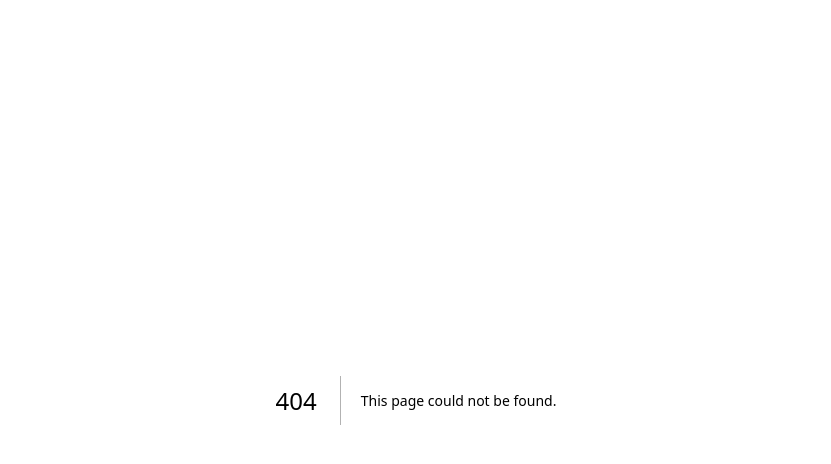
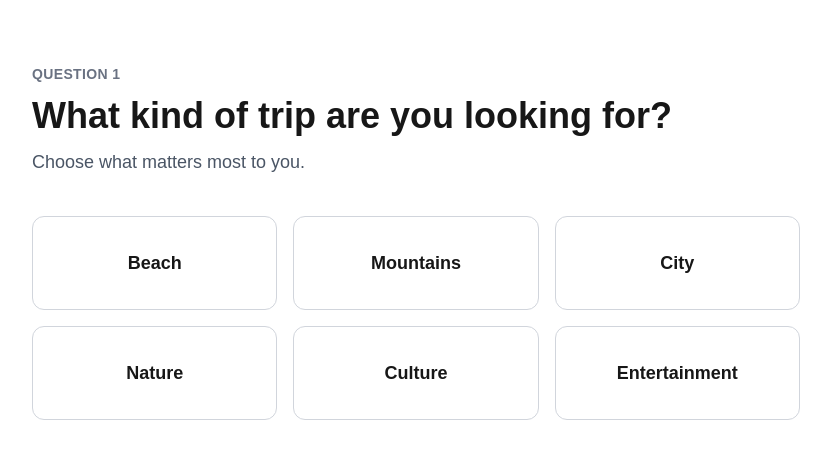
Before and after one commit to AstolffoBV/tripmatch, a Next.js app: page /discover in a window 1280 px wide. Before the commit this address had no page. Shown: the top 464 px of the page, without its empty margins (224-1055 px from the left). Built offline with nearby package versions, Linux system fonts and the light colour scheme.

Commit message:
Add first discovery step

```diff
--- /dev/null
+++ b/src/app/discover/page.tsx
@@ -0,0 +1,40 @@
+const tripTypes = [
+  "Beach",
+  "Mountains",
+  "City",
+  "Nature",
+  "Culture",
+  "Entertainment",
+];
+
+export default function DiscoverPage() {
+  return (
+    <main className="min-h-screen px-6 py-16">
+      <div className="mx-auto max-w-3xl">
+        <p className="text-sm font-semibold uppercase tracking-wide text-gray-500">
+          Question 1
+        </p>
+
+        <h1 className="mt-3 text-3xl font-bold sm:text-4xl">
+          What kind of trip are you looking for?
+        </h1>
+
+        <p className="mt-3 text-lg text-gray-600 dark:text-gray-300">
+          Choose what matters most to you.
+        </p>
+
+        <div className="mt-10 grid gap-4 sm:grid-cols-2 lg:grid-cols-3">
+          {tripTypes.map((tripType) => (
+            <button
+              key={tripType}
+              type="button"
+              className="rounded-xl border border-gray-300 px-6 py-8 text-lg font-semibold transition hover:border-gray-500 hover:bg-gray-50 dark:border-gray-700 dark:hover:border-gray-500 dark:hover:bg-gray-900"
+            >
+              {tripType}
+            </button>
+          ))}
+        </div>
+      </div>
+    </main>
+  );
+}
--- a/src/app/page.tsx
+++ b/src/app/page.tsx
@@ -1,3 +1,5 @@
+import Link from "next/link";
+
 export default function Home() {
   return (
     <main className="min-h-screen flex items-center justify-center">
@@ -11,9 +13,12 @@ export default function Home() {
           Let the destination choose you.
         </p>
 
-        <button className="mt-8 rounded-xl bg-black px-6 py-3 text-white">
+        <Link
+          href="/discover"
+          className="mt-8 inline-block rounded-xl bg-black px-6 py-3 text-white"
+        >
           Find my destination
-        </button>
+        </Link>
       </div>
     </main>
   );
```
